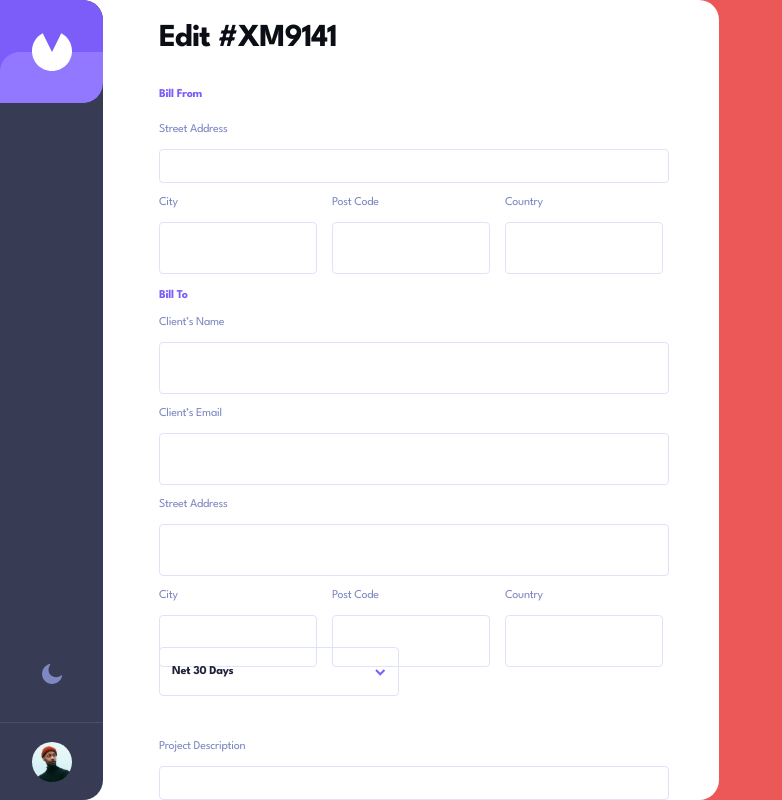
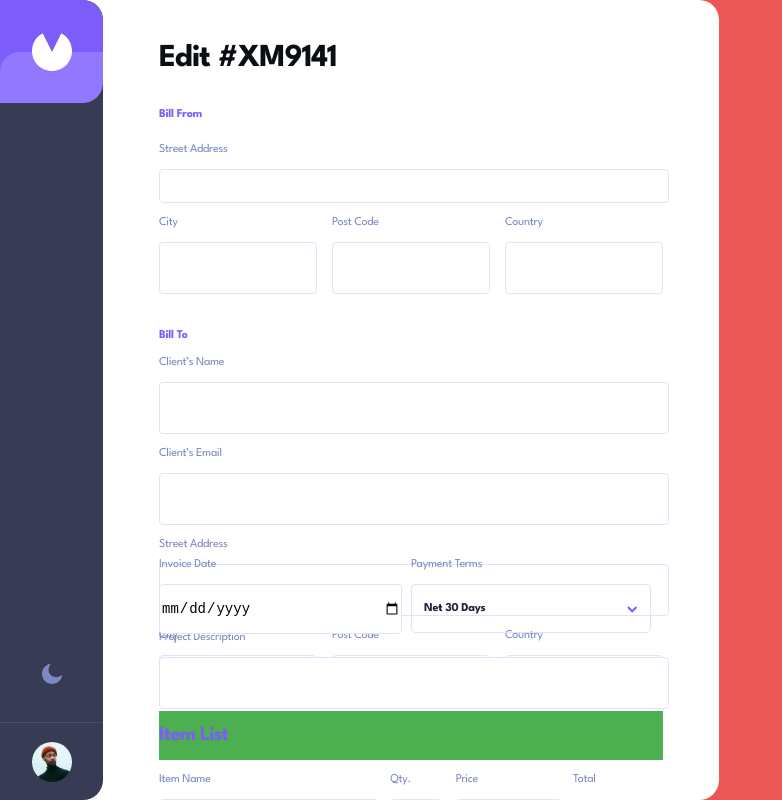
Before and after one commit to Nicocurtis16/FRONTEND-SPECIALIZATION-LABS, an Angular app in the folder Invoice-App/: page / in a window 1280 px wide. Shown: the whole page, without its empty margins (0-782 px from the left). Built offline with nearby package versions, Linux system fonts and the light colour scheme.

Commit message:
styled the edit compoent with errors on the scroll

```diff
--- a/Invoice-App/src/app/component/edit-invoice/edit-invoice.component.css
+++ b/Invoice-App/src/app/component/edit-invoice/edit-invoice.component.css
@@ -15,25 +15,39 @@
 height: 100%;
 }
 .editPanelRight{
-  width: 616px;
-display: flex;
+   width: 616px;
+  height: 100%;
+  display: flex;
   flex-direction: column;
   align-items: center;
-  justify-content: center;
+  /*justify-content: space-between;*/
 }
+.editPanelContent {
+  display: flex;
+  flex-direction: column;
+  align-items: center;
+  width: 100%;
+  /*flex-grow: 1;*/
+  overflow-y: auto; /* Enable vertical scrolling */
+  overflow-x: hidden; /* Hide horizontal scroll */
+  scrollbar-width: thin;
+  scrollbar-color: var(--grey); /* For Firefox: Scrollbar and track colors */
+}
+
+
 .editId{
+  margin-top: 20px;
   width: 504px;
 }
-
-.billForm{
+.editBillForm{
   width: 504px;
   height: 209px;
-  display: flex;
-  flex-direction: column;
-  justify-content: center;
+  margin-bottom: 20px;
+}
 
-}
+
 .editBillTo{
+  margin-bottom: 20px;
   width: 504px;
   height: 409px;
 }
@@ -48,7 +62,7 @@ display: flex;
   flex-direction: column;
   justify-content: space-between;
 }
-.streetAddressInput{
+.streetAddressInput, .streetAddressIn{
   width: 504px;
   height: 48px;
   border-radius: 4px;
@@ -67,6 +81,7 @@ display: flex;
   border: 1px solid var(--grey);
 }
 .dateTermsDescription{
+  margin-bottom: 20px;
   width: 504px;
 height: 170px;
 display: flex;
@@ -78,8 +93,82 @@ width: 100%;
 height: 73px;
 }
 .dateTerms{
+  width: 100%;
+  height: 73px;
   display: flex;
   justify-content: space-between;
-width: 504px;
-height: 73px
+
 }
+.payment, .date{
+  width: 100%;
+  height: 100%;
+  display: flex;
+  flex-direction: column;
+  justify-content: space-between;
+}
+.editButtons{
+  width: 616px;
+  height: 110px;
+  display: flex;
+  justify-content: end;
+  align-items: center;
+  background-color: red;
+}
+.itemList{
+  width: 504px;
+  height: 240px;
+  display: flex;
+  flex-direction: column;
+  justify-content: space-between;
+  background-color: #4CAF50;
+
+}
+.itemDivision{
+  width: 504px;
+  height: 211px;
+  display: flex;
+  background-color: white;
+  justify-content: space-between;
+}
+.itemName{
+  width: 214px;
+  height: auto;
+
+}
+.itemQuantity{
+  width: 48px;
+  height: auto;
+}
+.itemPrice{
+width: 100px;
+  height: auto;
+}
+.itemTotal{
+  width: 90px;
+  height: auto;
+}
+#itemName{
+  width: 214px;
+  height: 48px;
+  border-radius: 4px;
+  border: 1px solid var(--grey);
+}
+#itemQuantity{
+  width: 46px;
+  height: 48px;
+  border-radius: 4px;
+  border: 1px solid var(--grey);
+}
+#itemPrice{
+  width: 100px;
+  height: 48px;
+  border-radius: 4px;
+  border: 1px solid var(--grey);
+}
+.delete{
+  display: flex;
+  width: 100%;
+  height: 48px;
+  align-items: center;
+  justify-content: space-between;
+}
--- a/Invoice-App/src/app/component/edit-invoice/edit-invoice.component.html
+++ b/Invoice-App/src/app/component/edit-invoice/edit-invoice.component.html
@@ -8,6 +8,8 @@
           [variant]="'h1'" [text]="'Edit #XM9141'" [color]="'--base-black'">
         </app-head-line>
       </div>
+      <div class="editPanelContent">
+
         <div class="editBillForm">
           <app-head-line [variant]="'h4'" [text]="'Bill From'" [color]="'--primary-color'"></app-head-line>
           <div class="editAddress">
@@ -86,18 +88,73 @@
         </div>
         <div class="dateTermsDescription">
           <div class="dateTerms">
+            <div class="payment">
+              <app-text [variant]="'body1'" [text]="'Invoice Date'" [color]="'--tertiary'"></app-text>
+
+              <app-date-picker (dateChange)="onDateSelected($event)"></app-date-picker>
+
+            </div>
+            <div class="date">
+              <app-text [variant]="'body1'" [text]="'Payment Terms'" [color]="'--tertiary'"></app-text>
+
               <app-payment-terms></app-payment-terms>
+
+            </div>
+
           </div>
           <div class="description">
-          <div class="streetAddress">
+
             <app-text [variant]="'body1'" [text]="'Project Description'" [color]="'--tertiary'"></app-text>
             <input
               type="text"
-              class="streetAddressInput"/>
+              class="streetAddressIn"
+            />
+
+          </div>
+
+        </div>
+        <div class="itemList">
+          <app-head-line [variant]="'h2'" [text]="'Item List'" [color]="'--primary-color'"></app-head-line>
+        <div class="itemDivision">
+          <div class="itemName">
+            <app-text [variant]="'body1'" [text]="'Item Name'" [color]="'--tertiary'"></app-text>
+            <input
+              type="text"
+              id="itemName"/>
+
+          </div>
+          <div class="itemQuantity">
+            <app-text [variant]="'body1'" [text]="'Qty.'" [color]="'--tertiary'"></app-text>
+            <input
+              type="text"
+              id="itemQuantity"/>
+          </div>
+          <div class="itemPrice">
+            <app-text [variant]="'body1'" [text]="'Price'" [color]="'--tertiary'"></app-text>
+            <input
+              type="text"
+              id="itemPrice"/>
+          </div>
+          <div class="itemTotal">
+            <app-text [variant]="'body1'" [text]="'Total'" [color]="'--tertiary'"></app-text>
+            <div class="delete">
+              <app-head-line [text]="'156.00'" [variant]="'h4'"></app-head-line>
+              <img src="assets/images/icon-delete.svg">
+
             </div>
           </div>
 
+
+
         </div>
+          <app-button [variant]="'edit'"></app-button>
+
+        </div>
+      </div>
+<!--      <div class="editButtons">-->
+<!--        <button (click)="handleButtonClick('delete')">Delete</button>-->
+
+<!--      </div>-->
 
     </div>
 
--- a/Invoice-App/src/app/component/edit-invoice/edit-invoice.component.ts
+++ b/Invoice-App/src/app/component/edit-invoice/edit-invoice.component.ts
@@ -3,6 +3,8 @@ import {SidebarComponent} from "../sidebar/sidebar.component";
 import {HeadLineComponent} from "../../features/head-line/head-line.component";
 import {TextComponent} from "../../features/text/text.component";
 import {PaymentTermsComponent} from "../../features/payment-terms/payment-terms.component";
+import {DatePickerComponent} from "../../features/date-picker/date-picker.component";
+import {ButtonComponent} from "../../features/button/button.component";
 
 @Component({
   selector: 'app-edit-invoice',
@@ -11,11 +13,22 @@ import {PaymentTermsComponent} from "../../features/payment-terms/payment-terms.
     SidebarComponent,
     HeadLineComponent,
     TextComponent,
-    PaymentTermsComponent
+    PaymentTermsComponent,
+    DatePickerComponent,
+    ButtonComponent
   ],
   templateUrl: './edit-invoice.component.html',
   styleUrl: './edit-invoice.component.css'
 })
 export class EditInvoiceComponent {
+  selectedDate: any;
 
+  onDateSelected(date: string) {
+    this.selectedDate = date;
+    console.log('Selected date:', this.selectedDate);
+  }
+
+  handleButtonClick(delete1: string) {
+
+  }
 }
--- /dev/null
+++ b/Invoice-App/src/app/features/date-picker/date-picker.component.css
@@ -0,0 +1,22 @@
+.date-picker-container {
+  position: relative;
+  width: 240px;
+  /*height: 48px;*/
+  /*display: flex;*/
+  /*justify-content: space-around;*/
+}
+
+.date-input {
+  width: 100%;
+  height: 48px;
+  /*padding: 8px;*/
+  border-radius: 4px;
+  border: 1px solid var(--grey);
+  font-size: 14px;
+  background-color: white;
+  transition: border-color 0.3s ease;
+}
+
+.date-input:focus {
+  border-color: #007bff;
+}
--- /dev/null
+++ b/Invoice-App/src/app/features/date-picker/date-picker.component.html
@@ -0,0 +1,8 @@
+<div class="date-picker-container">
+  <input
+    type="date"
+    [value]="selectedDate"
+    (change)="onDateChange($event)"
+    class="date-input"
+  />
+</div>
--- /dev/null
+++ b/Invoice-App/src/app/features/date-picker/date-picker.component.ts
@@ -0,0 +1,24 @@
+import {Component, EventEmitter, Output} from '@angular/core';
+
+@Component({
+  selector: 'app-date-picker',
+  standalone: true,
+  imports: [],
+  templateUrl: './date-picker.component.html',
+  styleUrl: './date-picker.component.css'
+})
+export class DatePickerComponent {
+  @Output() dateChange = new EventEmitter<string>();
+
+  selectedDate: string = ''; // You can set a default date here
+
+  onDateChange(event: any) {
+    this.selectedDate = event.target.value;
+    this.dateChange.emit(this.selectedDate); // Emit the new date value
+  }
+  openDatePicker() {
+    const inputElement = document.querySelector('input[type="date"]') as HTMLInputElement;
+    inputElement?.focus(); // Focus the input to open the date picker
+  }
+
+}
```
Also changed, not shown: 1 other file (tests, documents, lock files or other folders). Lines whose indentation alone changed are shown as unchanged.
